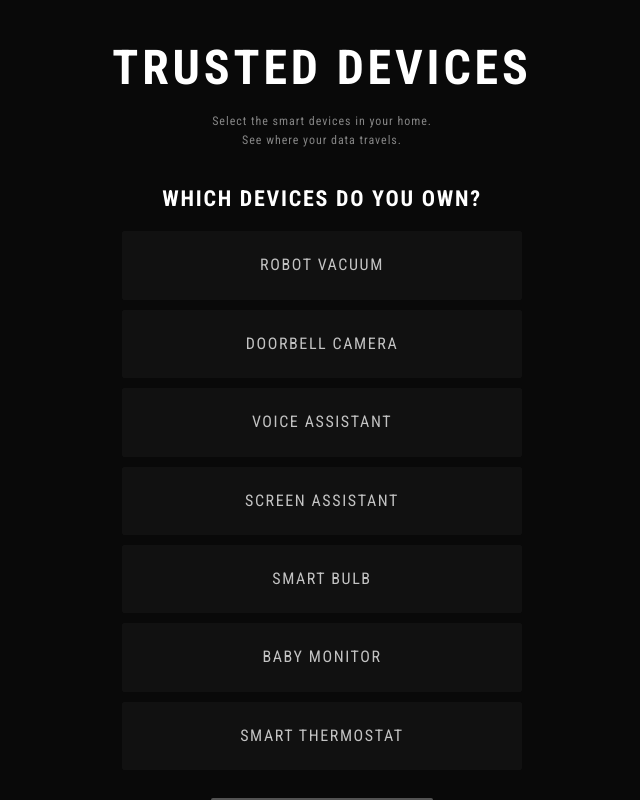
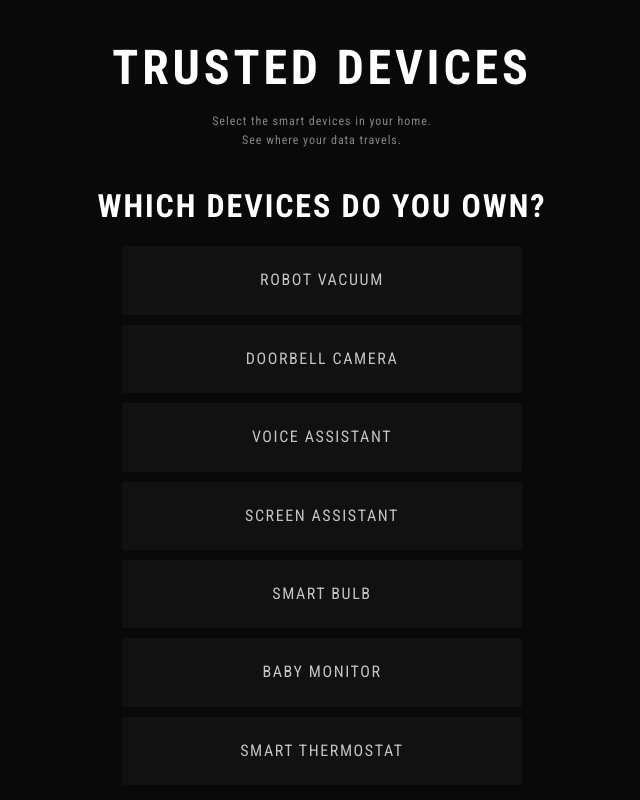
Before and after one commit to kristinmariakr/your-home-their-eyes, a Next.js app: page / in a window 1280 px wide. Shown: the whole page, without its empty margins (318-958 px from the left). Built offline with nearby package versions, Linux system fonts and the light colour scheme.

Commit message:
Increase 'which devices' prompt size and set full white
Co-Authored-By: Claude Sonnet 4.6 <noreply@anthropic.com>

```diff
--- a/app/DiagramClient.tsx
+++ b/app/DiagramClient.tsx
@@ -269,7 +269,7 @@ export default function DiagramClient() {
             Select the smart devices in your home.<br/>See where your data travels.
           </div>
         </div>
-        <div style={{fontSize:'clamp(16px,4.5vw,22px)',fontWeight:700,letterSpacing:'0.08em',color:'#fff',textTransform:'uppercase',marginBottom:16}}>
+        <div style={{fontSize:'clamp(22px,6vw,32px)',fontWeight:700,letterSpacing:'0.06em',color:'#ffffff',textTransform:'uppercase',marginBottom:16}}>
           Which devices do you own?
         </div>
         <div style={{display:'grid',gridTemplateColumns:'1fr',gap:10,width:'100%',maxWidth:400,marginBottom:28}}>
```
